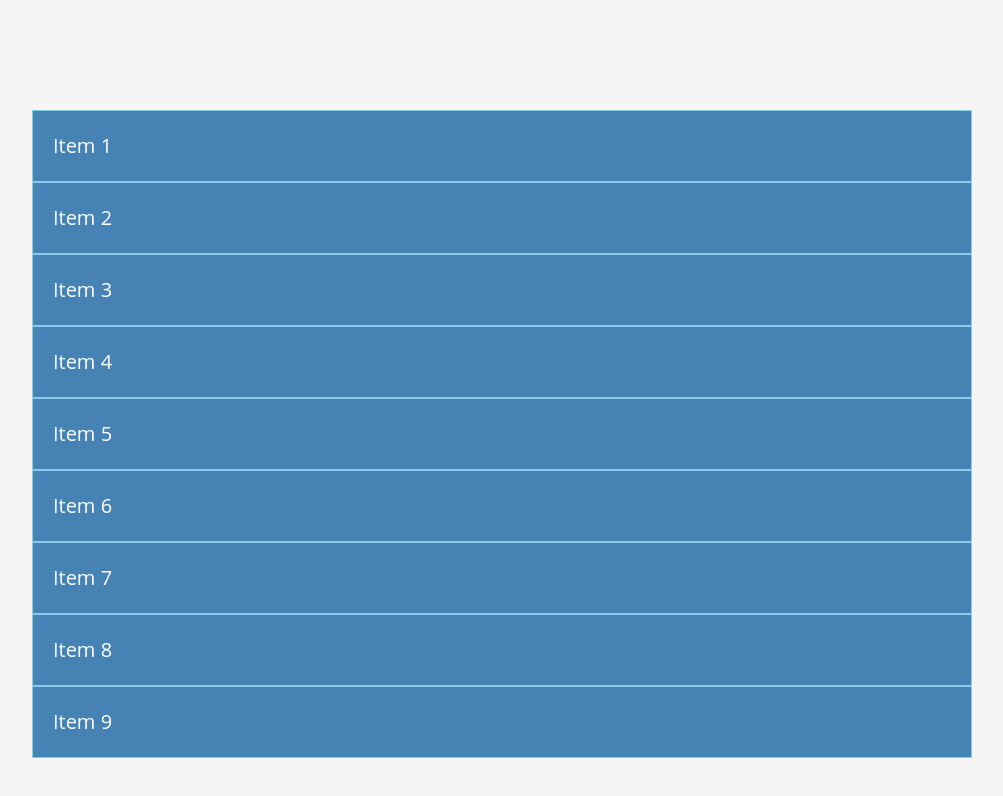
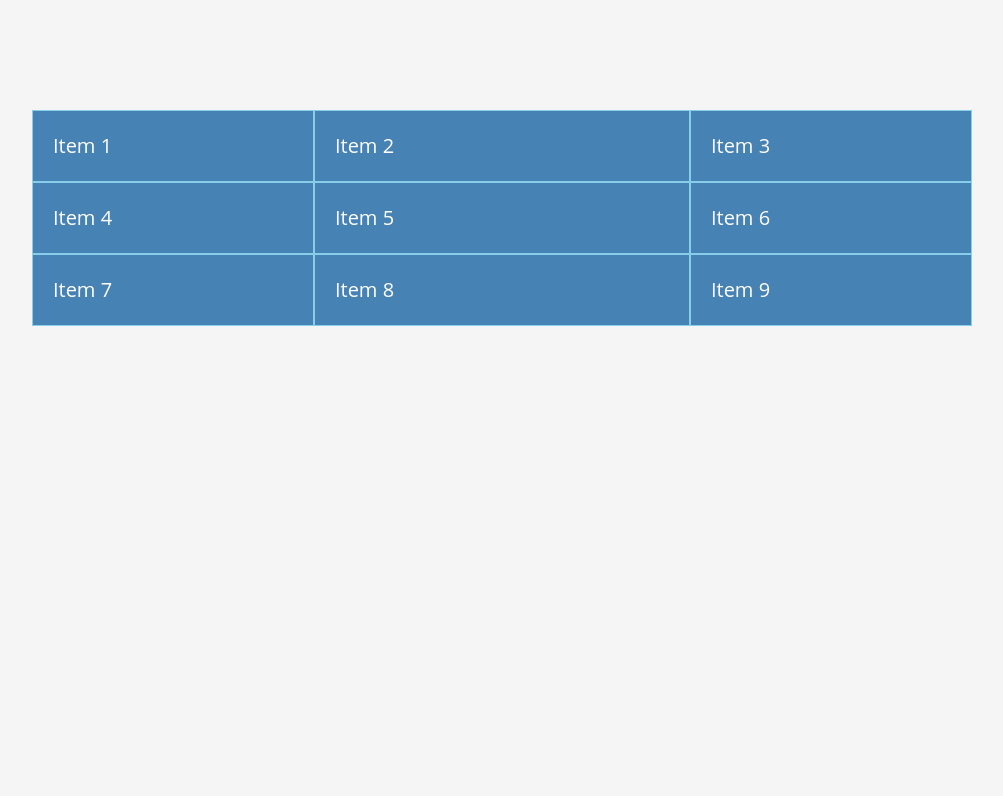
Before and after one commit to doums10/Grid-system, a plain HTML site: page index.html in a window 1280 px wide. Shown: the whole page, without its empty margins (138-1141 px from the left). Drawn offline with Linux system fonts and the light colour scheme.

Commit message:
grid en %

```diff
--- a/grid.css
+++ b/grid.css
@@ -16,6 +16,10 @@ body {
 	margin: 100px auto;
 	padding: 10px;
 	display: grid;
+	/*grid-template-columns: 100px 200px 100px ; une colonne de 100px une de 200px et une de 100px */
+	grid-template-columns: 30% 40% 30% ;
+
+
 }
 .item {
 	background: steelblue;
```
